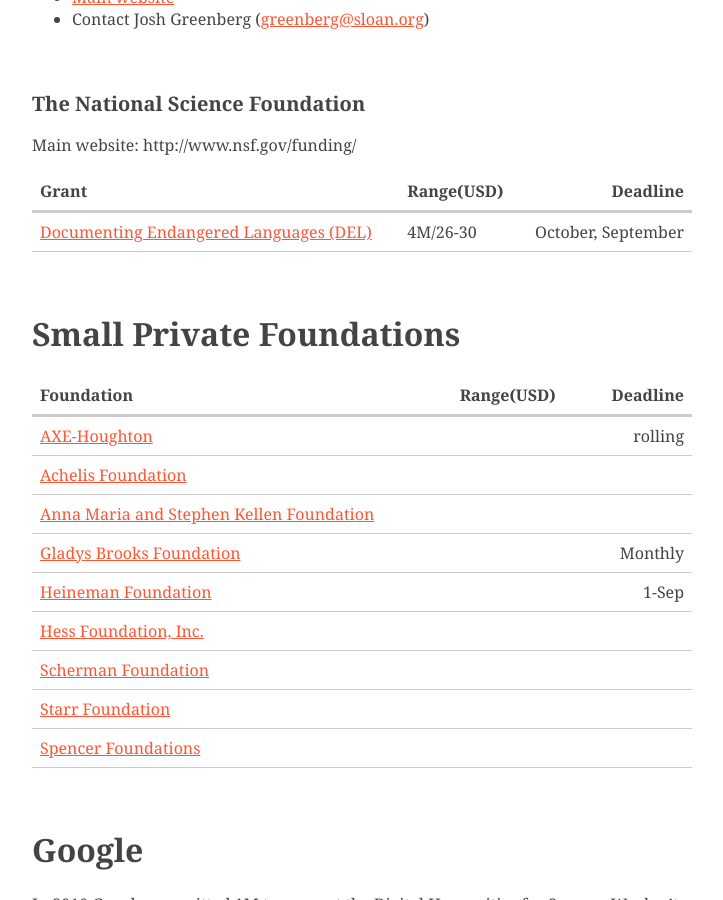
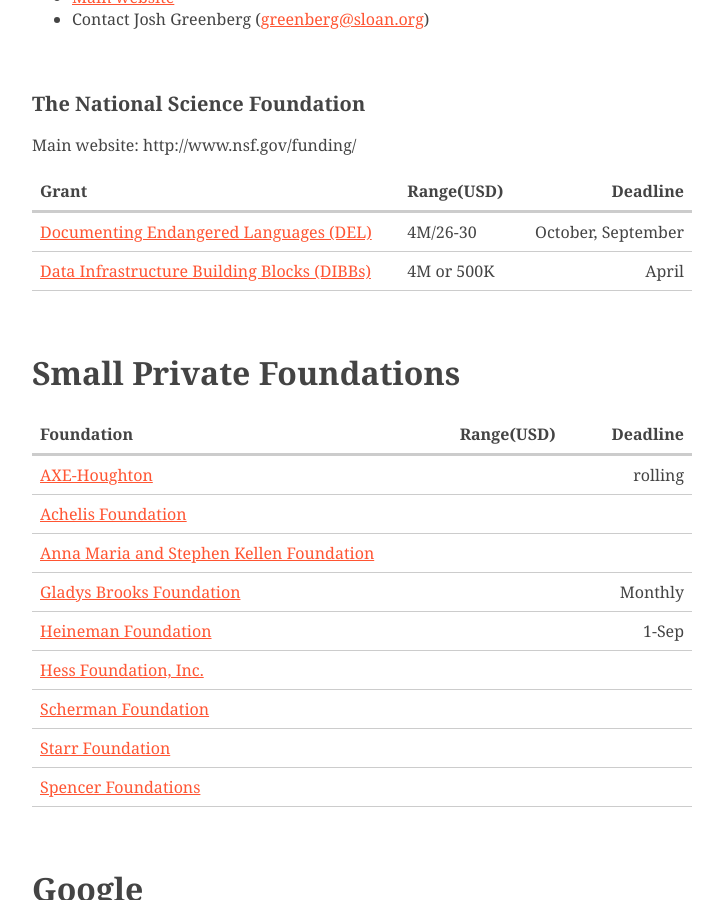
Before and after one commit to achorg/dhfunding, a Jekyll site: the page built from index.md, in a window 1280 px wide and 900 px high, scrolled down 7067 px. Shown: the whole window, without its empty margins (278-1001 px from the left). Built offline with Jekyll 4.4.1, drawn with Linux system fonts in a browser that asks for light colours.

Commit message:
added DIBBs

```diff
--- a/index.md
+++ b/index.md
@@ -184,6 +184,7 @@ Main website: http://www.nsf.gov/funding/
 | Grant         | Range(USD)        | Deadline|
 | ------------- | -------------| --------:|
 |[Documenting Endangered Languages (DEL)](http://www.nsf.gov/pubs/2014/nsf14580/nsf14580.htm?WT.mc_id=USNSF_25&WT.mc_ev=click)|4M/26-30|October, September|
+[Data Infrastructure Building Blocks (DIBBs)](http://www.nsf.gov/pubs/2016/nsf16530/nsf16530.htm?WT.mc_id=USNSF_25&WT.mc_ev=click)|4M or 500K|April|
 
 
 # Small Private Foundations
```
